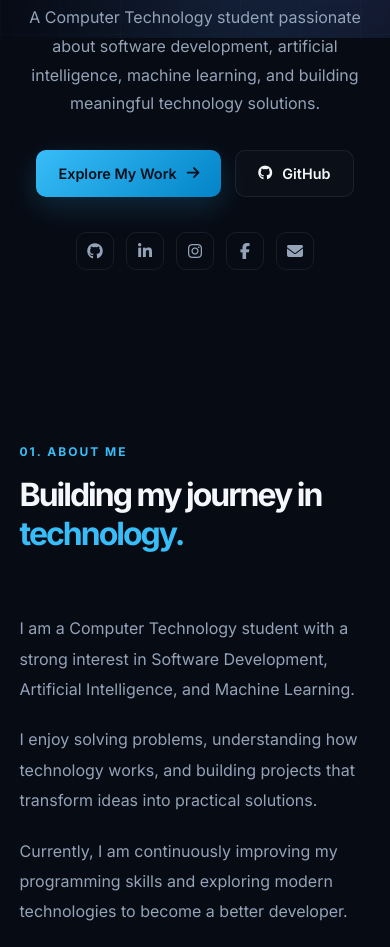
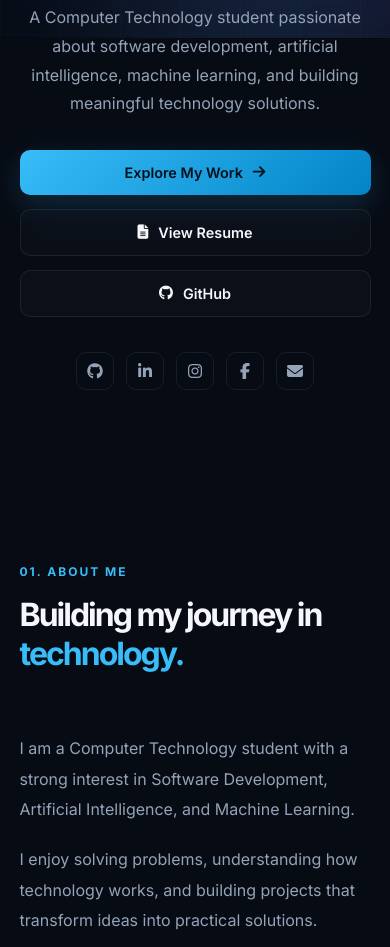
Before and after one commit to ajinkyashinde818/Portfolio, a plain HTML site: page index.html in a window 390 px wide. Shown: the part 806-1753 px from the top of the page. Drawn offline with Linux system fonts and the light colour scheme.

Commit message:
Portfolio

```diff
--- a/index.html
+++ b/index.html
@@ -195,8 +195,21 @@
                         </a>
 
 
+                        <a href="src/Ajinkya Shinde resume.pdf"
+                            target="_blank"
+                            rel="noopener noreferrer"
+                            class="btn btn-secondary btn-resume">
+
+                            <i class="fa-solid fa-file-lines"></i>
+
+                            View Resume
+
+                        </a>
+
+
                         <a href="https://github.com/ajinkyashinde818/"
                             target="_blank"
+                            rel="noopener noreferrer"
                             class="btn btn-secondary">
 
                             <i class="fa-brands fa-github"></i>
--- a/style.css
+++ b/style.css
@@ -477,6 +477,15 @@ a {
     color: var(--primary);
 
     transform: translateY(-4px);
+
+    box-shadow: 0 10px 25px rgba(56, 189, 248, 0.15);
+}
+
+
+.btn-resume {
+    position: relative;
+
+    backdrop-filter: blur(8px);
 }
 
 
@@ -1906,3 +1915,19 @@ footer p {
     }
 
 }
+
+
+@media (max-width: 480px) {
+
+    .hero-buttons {
+        width: 100%;
+        flex-direction: column;
+        align-items: stretch;
+    }
+
+    .hero-buttons .btn {
+        width: 100%;
+        justify-content: center;
+    }
+
+}
```
Also changed, not shown: 2 other files.
